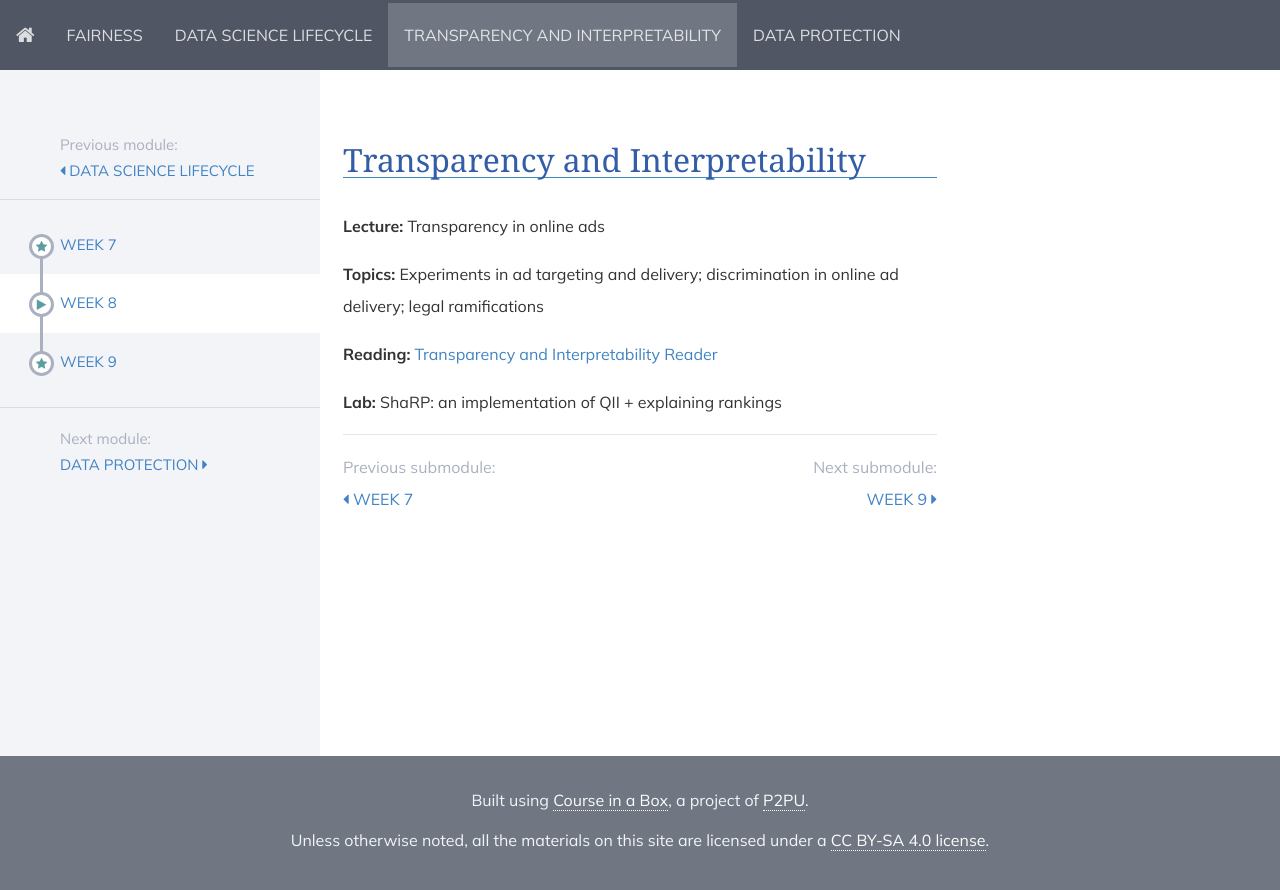
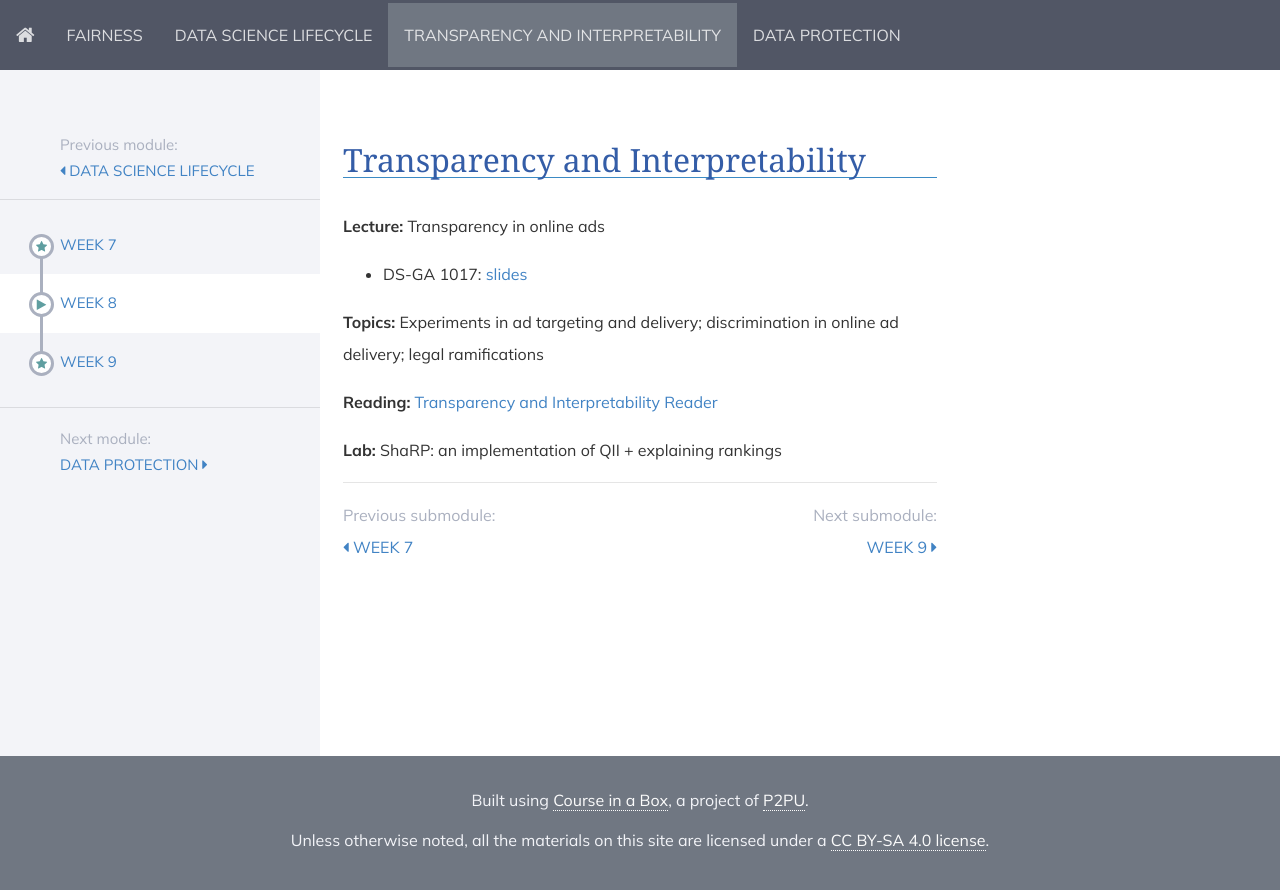
Before and after one commit to DataResponsibly/rds24, a Jekyll site: the page built from modules/transparency_and_interpretability/_posts/2000-01-02-week12.md, in a window 1280 px wide. Shown: the top 890 px of the page. Built offline with Jekyll 4.4.1, drawn with Linux system fonts in a browser that asks for light colours; nearby versions of some CDN libraries.

Commit message:
Update 2000-01-02-week12.md

```diff
--- a/modules/transparency_and_interpretability/_posts/2000-01-02-week12.md
+++ b/modules/transparency_and_interpretability/_posts/2000-01-02-week12.md
@@ -6,7 +6,7 @@ title: Week 8
 
 **Lecture:** Transparency in online ads
 
-<!-- * DS-GA 1017: [slides](../../../assets/12_Transparency_Ads_1017.pdf) -->
+* DS-GA 1017: [slides](../../../assets/8_Transparency_Ads_1017.pdf)
 <!-- * DS-UA 202: [slides](../../../assets/12_transparency_ads_202_2023.pdf) -->
 
 **Topics:** Experiments in ad targeting and delivery; discrimination in online ad delivery; legal ramifications
```
